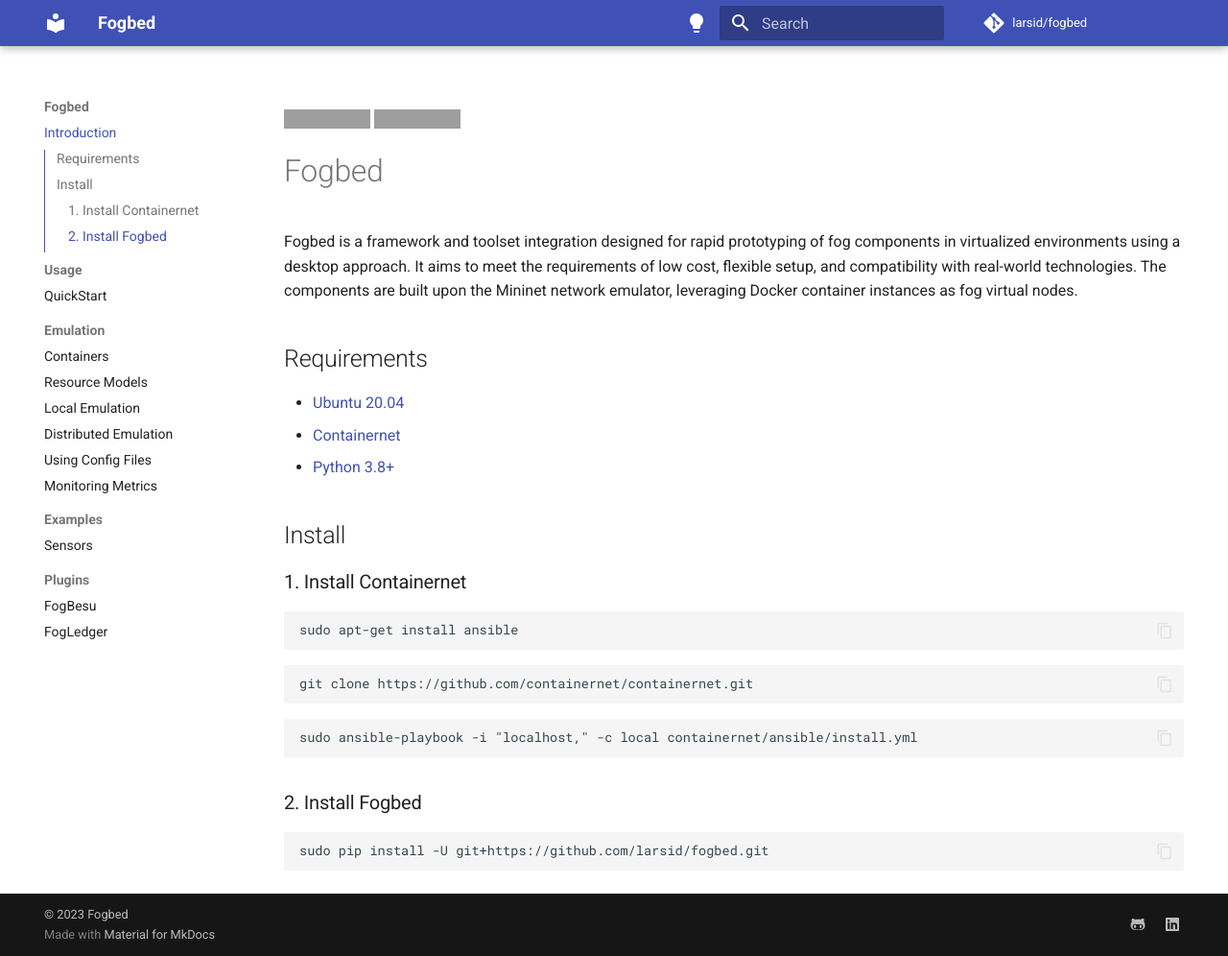
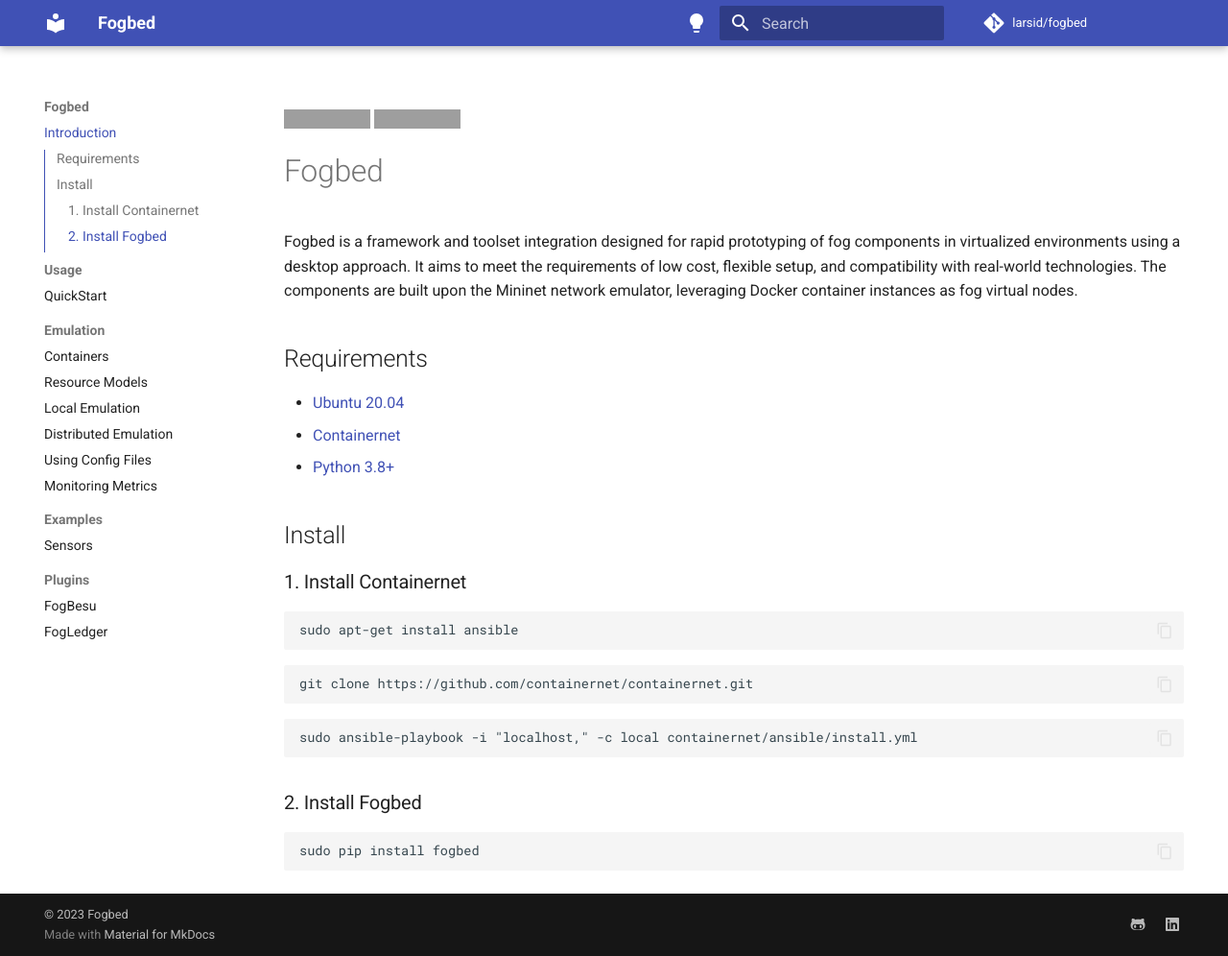
Before and after one commit to larsid/fogbed, an MkDocs documentation site: the page built from docs/index.md, in a window 1280 px wide and 996 px high. Shown: the whole window at 96% size. Built offline with MkDocs 1.6.1 and Material for MkDocs 9.7.7, drawn with Linux system fonts in a browser that asks for light colours; comment, search, counter and statistics services are not loaded; grey boxes are pictures that could not be loaded.

Commit message:
docs: update documentation

````diff
--- a/docs/index.md
+++ b/docs/index.md
@@ -26,5 +26,5 @@
 
 ### 2. Install Fogbed
 ```
-sudo pip install -U git+https://github.com/larsid/fogbed.git
+sudo pip install fogbed
 ```
````
Also changed, not shown: README.md (+1 -1 lines).
